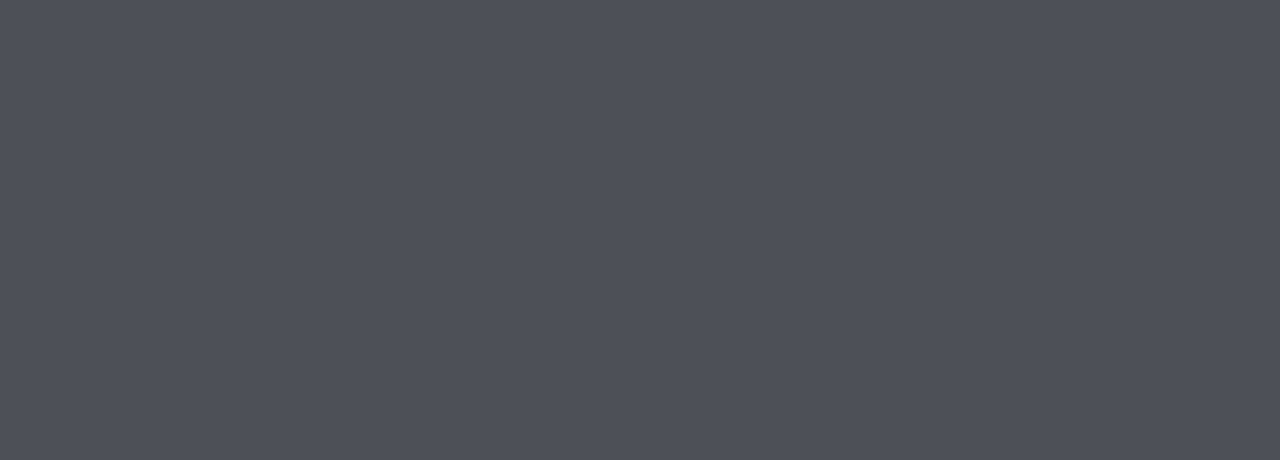
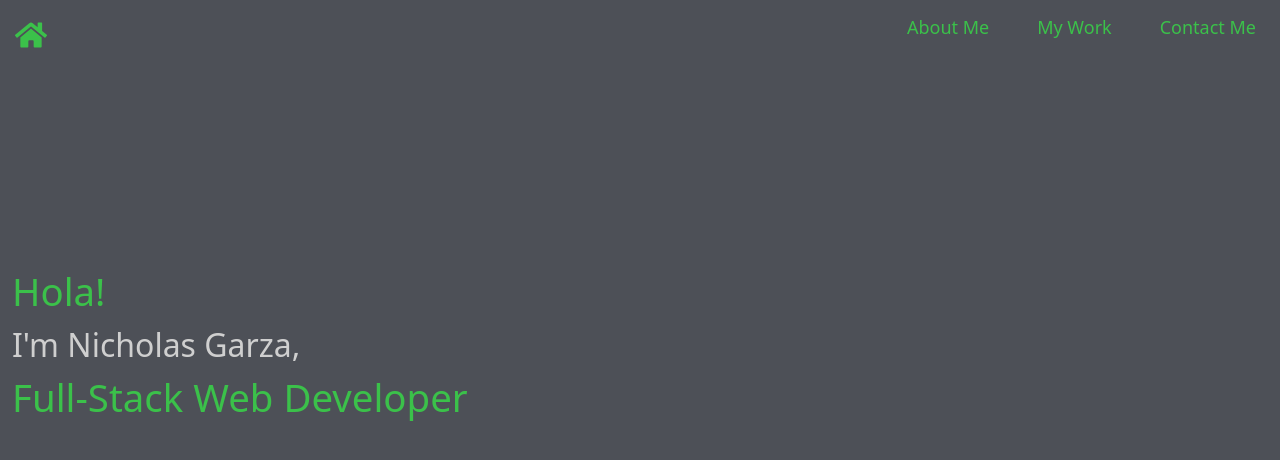
Before and after one commit to thenickgarza/react-portfolio, a React (Create React App) app: page / in a window 1280 px wide. Before the commit this address had no page. Shown: the top 460 px of the page. Built offline with nearby package versions, Linux system fonts and the light colour scheme.

Commit message:
back to og format

```diff
--- a/src/App.js
+++ b/src/App.js
@@ -11,18 +11,13 @@ function App() {
 
   return (
     <>
-    <Nav />
-    <Route path="/" element={<Home />} />
-        <Route path="about" element={<About />} />
-        <Route path="mywork" element={<MyWork />} />
-        <Route path="contactme" element={<ContactMe/>} />
-    <Routes>
-        <Route path="react-portfolio" element={<Home />} />
+      <Nav />
+      <Routes>
+        <Route path="/" element={<Home />} />
         <Route path="about" element={<About />} />
         <Route path="mywork" element={<MyWork />} />
         <Route path="contactme" element={<ContactMe/>} />
       </Routes>
-
       </>
   )
 }
--- a/src/index.js
+++ b/src/index.js
@@ -4,14 +4,14 @@ import './index.css';
 import App from './App';
 import reportWebVitals from './reportWebVitals';
 import 'bootstrap/dist/css/bootstrap.min.css';
-import { HashRouter } from 'react-router-dom';
+import { BrowserRouter } from 'react-router-dom';
 
 const root = ReactDOM.createRoot(document.getElementById('root'));
 root.render(
   <React.StrictMode>
-  <HashRouter>
+  <BrowserRouter>
     <App />
-    </HashRouter>
+    </BrowserRouter>
   </React.StrictMode>
 );
 
```
